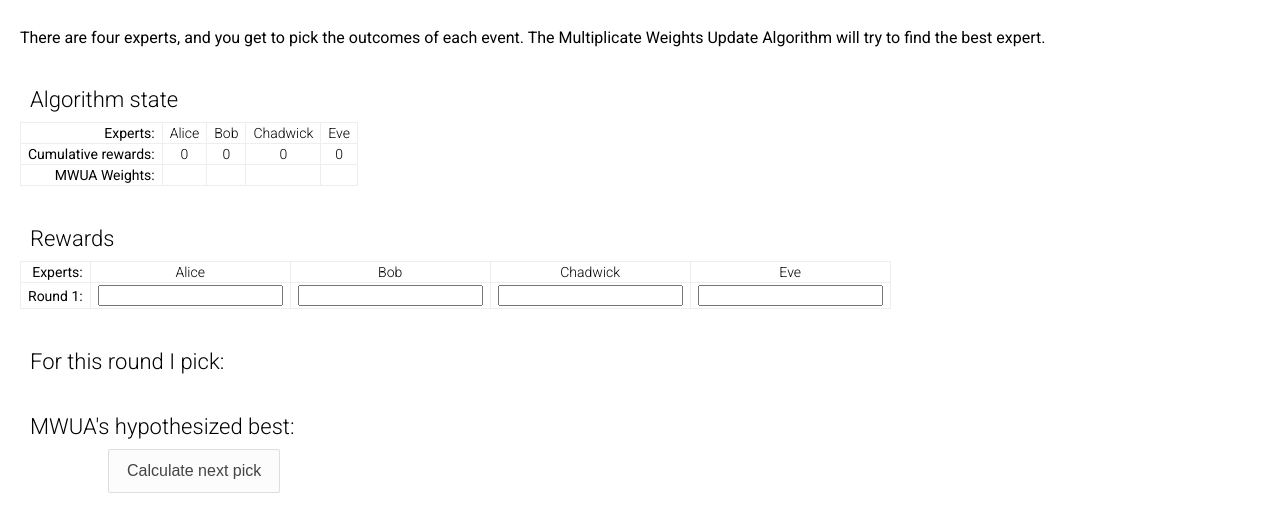
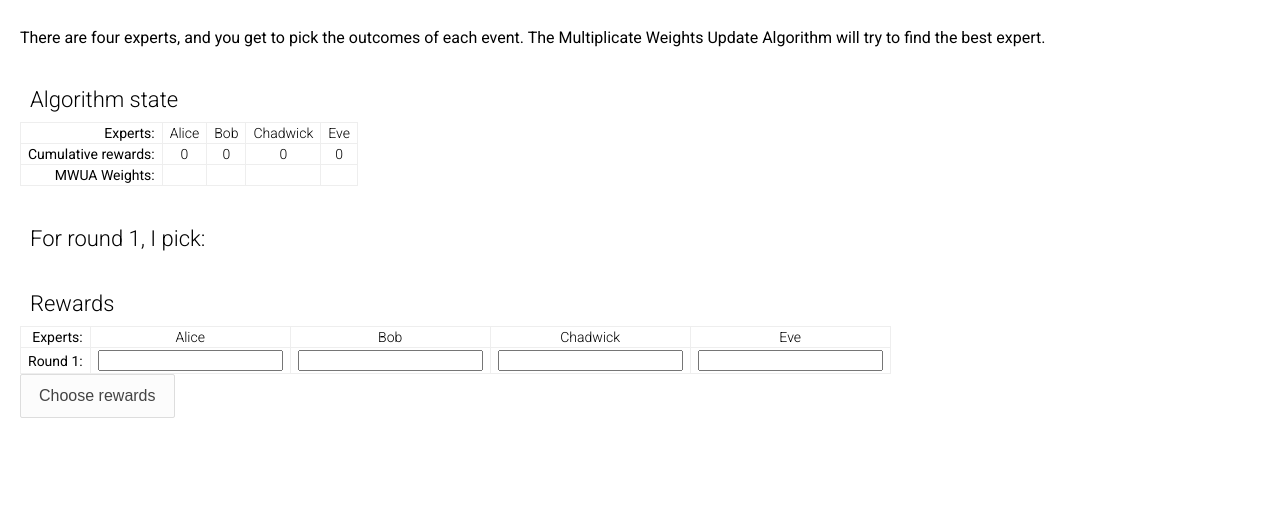
Before and after one commit to j2kun/mwua, a website: page js-demo/index.html in a window 1280 px wide. Shown: the part 64-596 px from the top of the page. Drawn offline with Linux system fonts and the light colour scheme; files that its build step writes are made by us from their sources.

Commit message:
js: move labels around

```diff
--- a/js-demo/index.html
+++ b/js-demo/index.html
@@ -35,6 +35,8 @@
         </tr>
     </table>
 
+    <h2>For round <span class="roundNumber">1</span>, I pick: <span id="chosenObject"></span></h2>
+
     <h2> Rewards </h2>
     <table id="rewards">
         <tr class='header'>
@@ -52,11 +54,8 @@
             <td><input></input></td>
         </tr>
     </table>
-    <h2>For this round I pick: <span id="chosenObject"></span></h2>
-    <h2>MWUA's hypothesized best: <span id="mwuaBest"></span></h2>
     <div>
-        <label htmlFor="calcBtn"></label>
-        <button id="calcBtn">Calculate next pick</button>
+        <button id="calcBtn">Choose rewards</button>
     </div>
 </div>
 <script src="build/main.bundle.js"></script>
```
